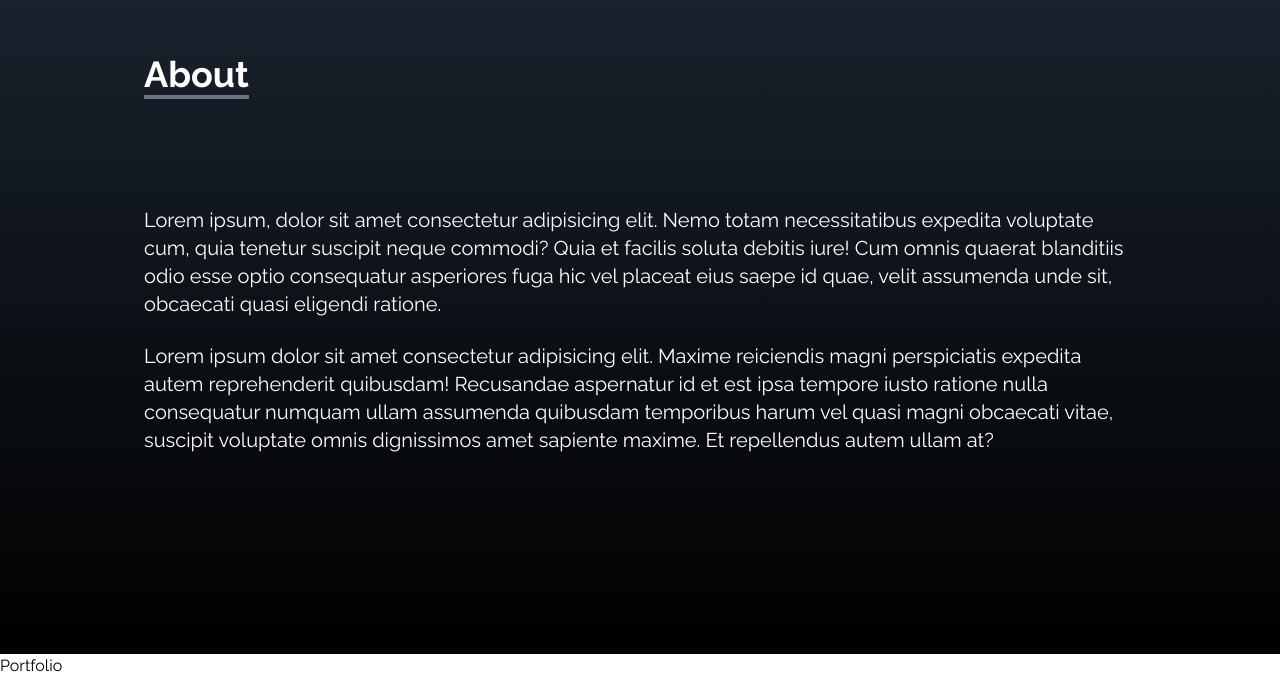
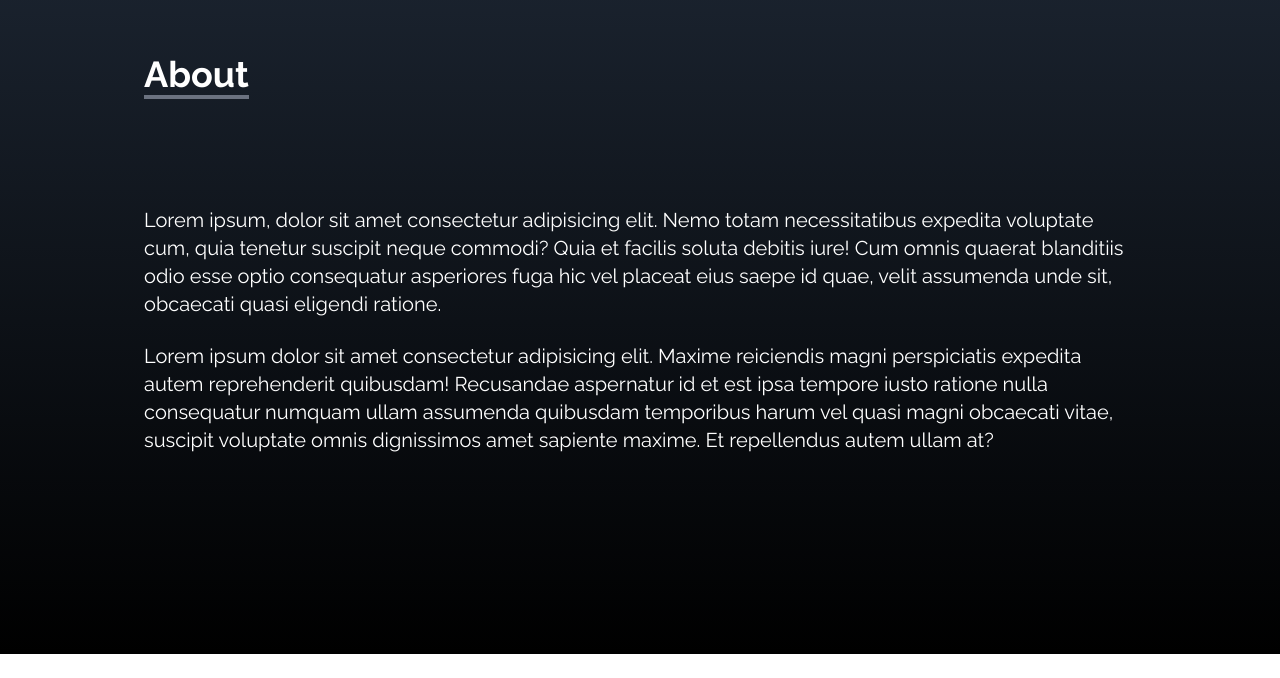
Before and after one commit to adilraees786/My-Portfolio-, a React (Vite) app: page / in a window 1280 px wide. Shown: the part 946-1624 px from the top of the page. After the commit the page ends 1600 px from the top, so only its background shows below. Built offline with nearby package versions, Linux system fonts and the light colour scheme.

Commit message:
add divs in

```diff
--- a/src/components/Portfolio.jsx
+++ b/src/components/Portfolio.jsx
@@ -2,7 +2,13 @@ import React from 'react'
 
 const Portfolio = () => {
   return (
-    <div>Portfolio</div>
+    <div>
+        <div>
+            <div>
+
+            </div>
+        </div>
+    </div>
   )
 }
 export default Portfolio;
```
